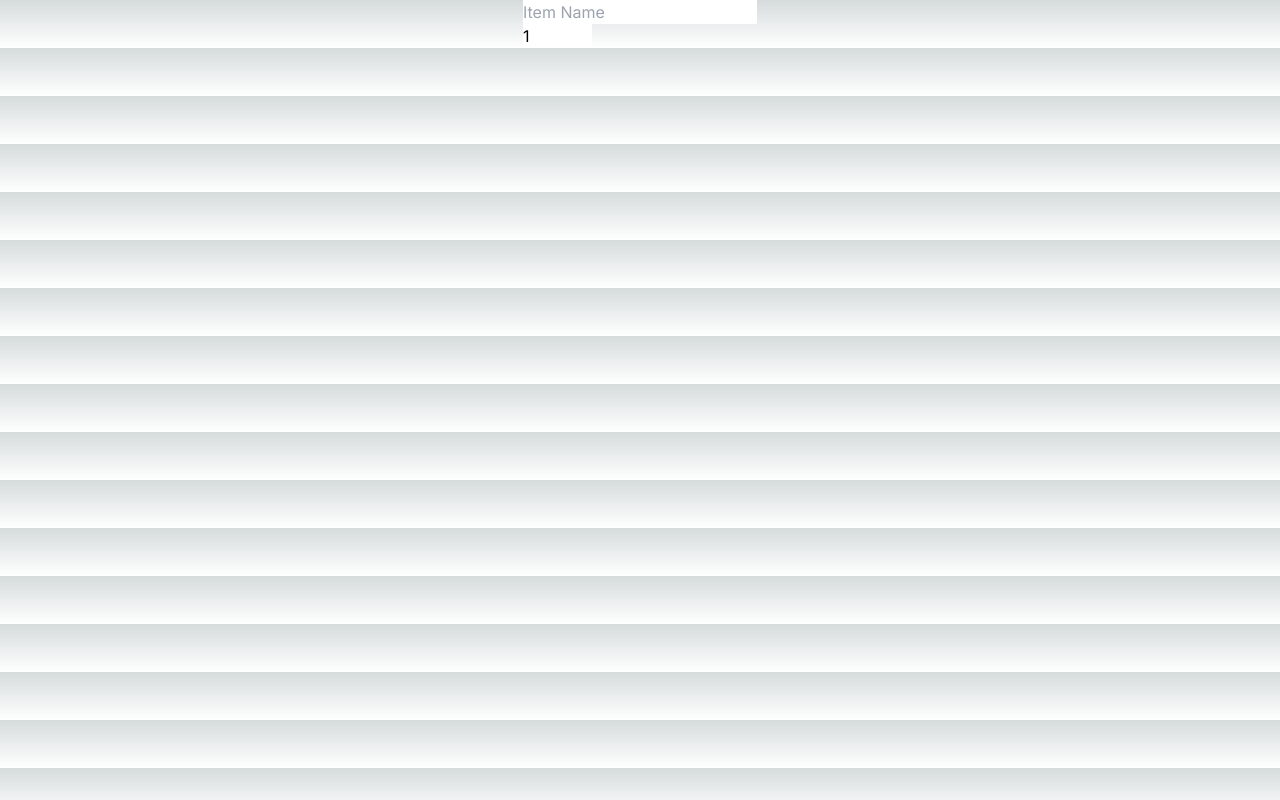
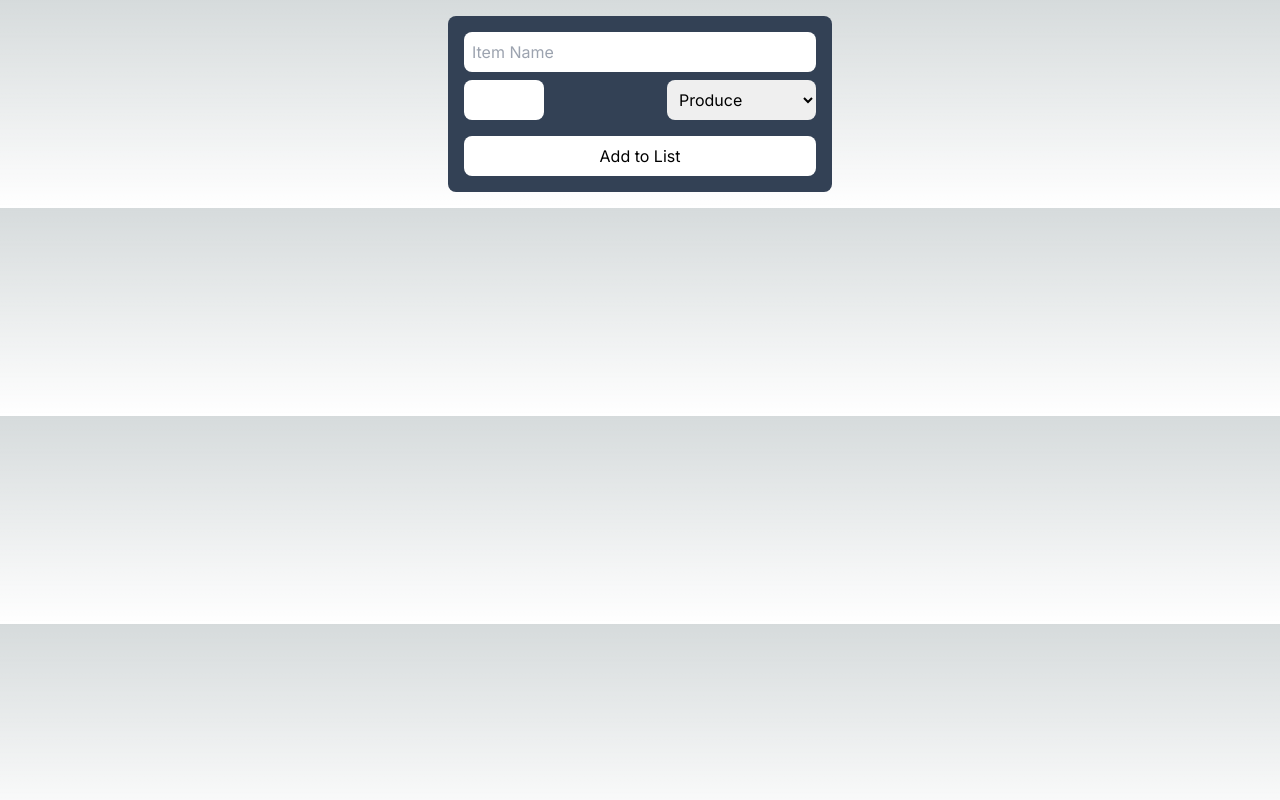
Before and after one commit to Malkos316/cprg306-assignments, a Next.js app: page /week4 in a window 1280 px wide. Built offline with nearby package versions, Linux system fonts and the light colour scheme.

Commit message:
Update new-item.js
Add input, selects, and values
Add styling

```diff
--- a/app/week4/new-item.js
+++ b/app/week4/new-item.js
@@ -42,12 +42,24 @@ export default function NewItem() {
 
     return (
         <main className="flex justify-center">
-            <form  className=" text-black">
-                <div>
-                    <input type="text" placeholder="Item Name" value={setName} required=""/>
+            <form  className=" text-black bg-slate-700 p-4 m-4 max-w-sm w-full rounded-lg">
+                <div className="mb-2">
+                    <input className=" p-2 rounded-lg w-full" type="text" placeholder="Item Name" value={setName} required=""/>
+                </div>
+                <div className="mb-4 flex justify-between">
+                    <input className="w-20 p-2 rounded-lg" type="number" min={1} max={99} required=""/>
+                    <select className="rounded-lg p-2" value={category} required="">
+                        <option value="produce">Produce</option>
+                        <option value="dairy">Dairy</option>
+                        <option value="meat">Meat</option>
+                        <option value="bakery">Bakery</option>
+                        <option value="canned goods">Canned Goods</option>
+                        <option value="dry goods">Dry Goods</option>
+                        <option value="household">Household</option>
+                    </select>
                 </div>
                 <div>
-                    <input type="number" min={1} max={99} value={1} required=""/>
+                    <button className="bg-white rounded-lg w-full p-2 hover:bg-amber-500" type="submit">Add to List</button>
                 </div>
             </form>
         </main>
```
